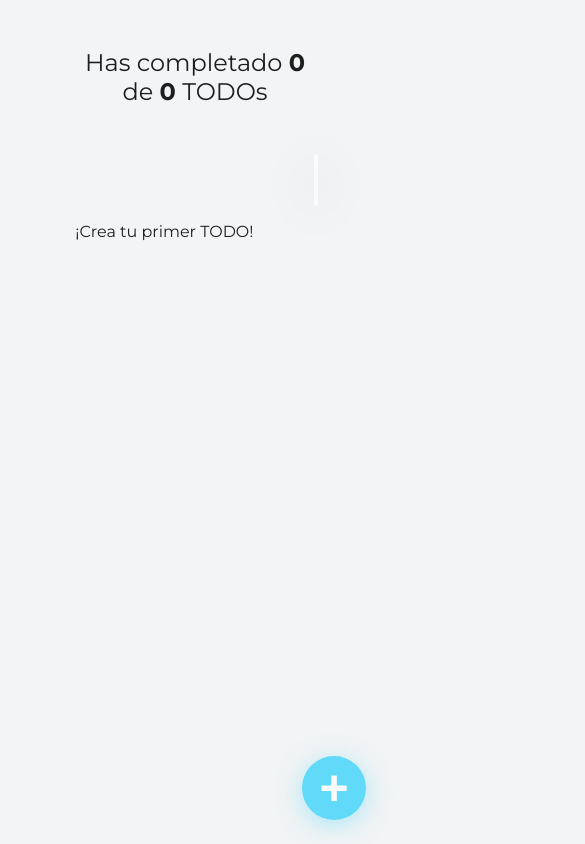
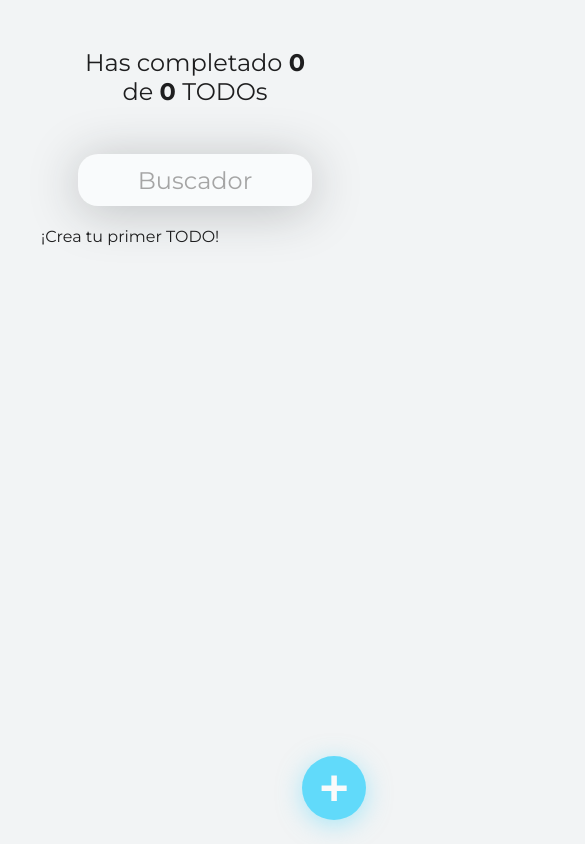
Before and after one commit to Alexisvip739/TodoApp, a React app: page / in a window 390 px wide. Shown: the top 844 px of the page, 585 px wide, since content can reach past the window. Built offline with nearby package versions, Linux system fonts and the light colour scheme.

Commit message:
add responsive input TodoSearch

```diff
--- a/src/TodoItem/TodoItem.css
+++ b/src/TodoItem/TodoItem.css
@@ -5,7 +5,8 @@
   justify-content: center;
   align-items: center;
   margin-top: 24px;
-  border-radius: 20px;
+  border-radius: 10px;
+  width: 100%;
   box-shadow: 0px 5px 50px rgba(32, 35, 41, 0.15);
 }
 
--- a/src/TodoList/TodoList.css
+++ b/src/TodoList/TodoList.css
@@ -1,7 +1,6 @@
 .TodoList {
-  margin: 0;
-  padding: 0 0 56px 0;
+  margin: auto;
+  padding: 5px;
   list-style: none;
-  width: 70%;
-  margin: auto;
+  width: 90%;
 }
--- a/src/TodoSearch/TodoSearch.css
+++ b/src/TodoSearch/TodoSearch.css
@@ -6,15 +6,23 @@
   border-radius: 20px;
   height: 50px;
   width: calc(100% - 600px);
+  margin: auto;
+  display: flex;
+  justify-content: center;
+  align-items: center;
   font-size: 24px;
   text-align: center;
   font-family: 'Montserrat';
   font-weight: 400;
+
   color: #1E1E1F;
   box-shadow: 0px 5px 50px rgba(32, 35, 41, 0.25);
 
 }
-
+input{
+  margin: auto;
+  min-width: 230px;
+}
 .TodoSearch::placeholder {
   color: #A5A5A5;
   font-family: 'Montserrat';
```
